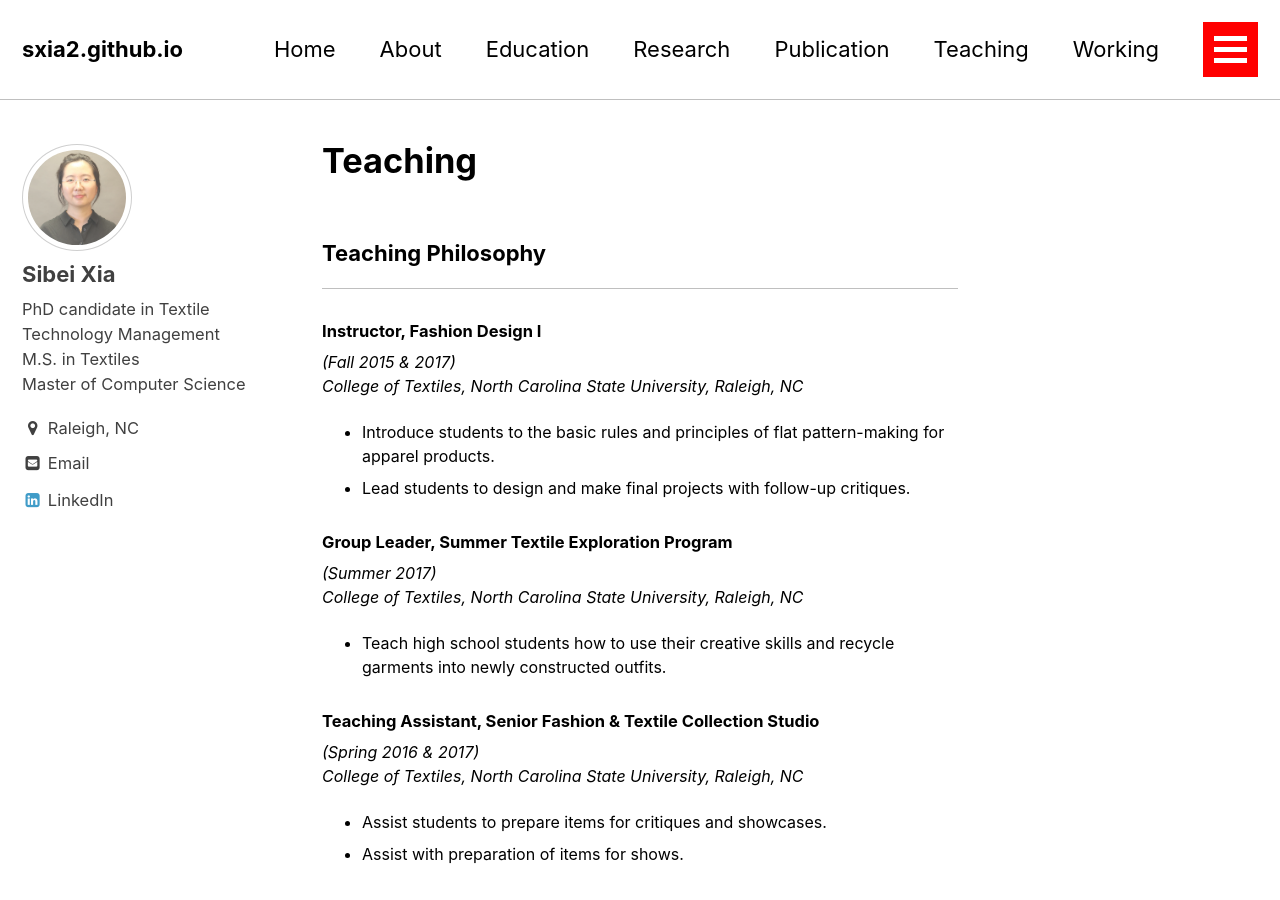
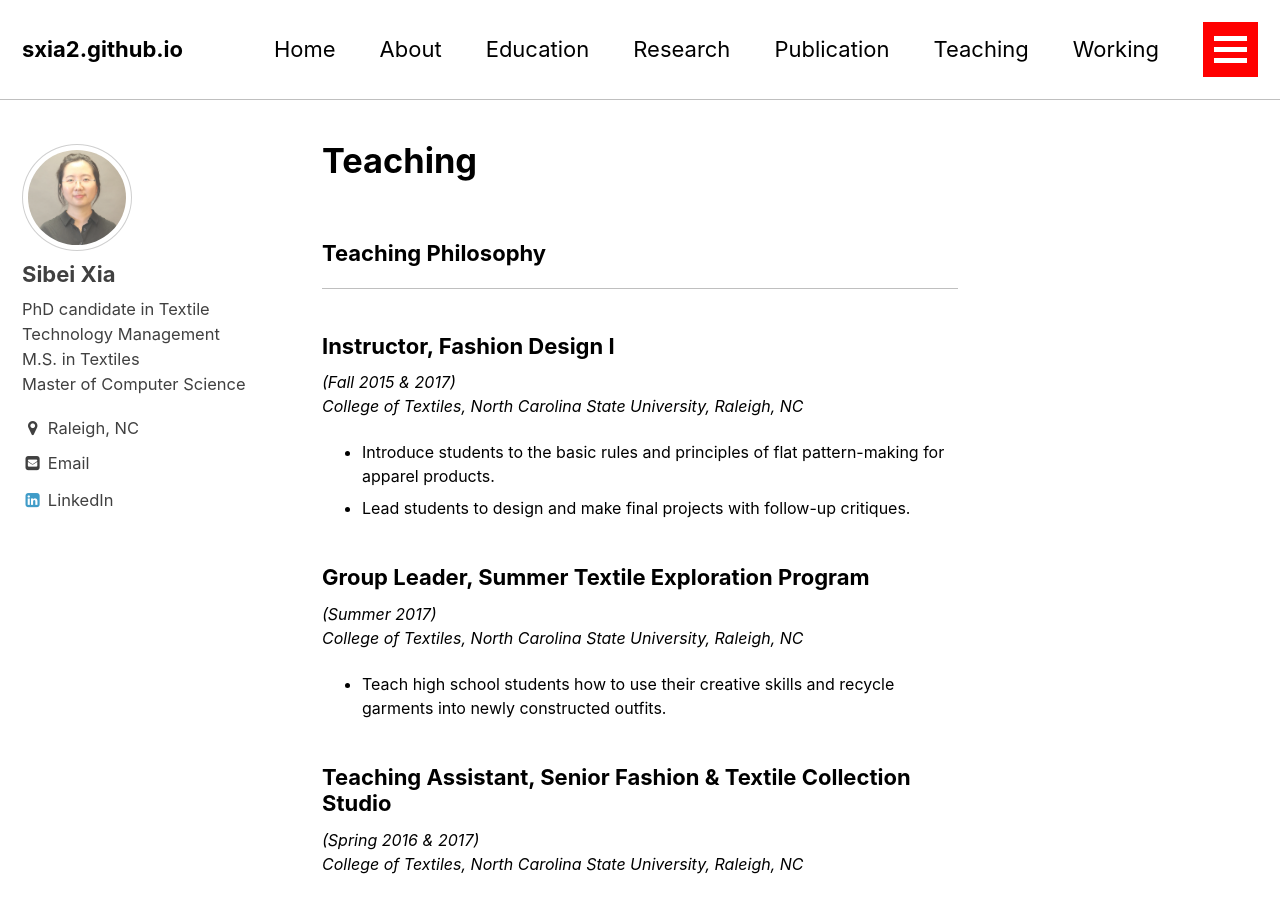
Before and after one commit to sxia2/sxia2.github.io, a Jekyll site: the page built from _pages/teaching.md, in a window 1280 px wide and 900 px high. Built offline with Jekyll 4.4.1, drawn with Linux system fonts in a browser that asks for light colours.

```diff
--- a/_pages/teaching.md
+++ b/_pages/teaching.md
@@ -7,36 +7,36 @@ title: "Teaching"
 
 
 ---
-#### Instructor, Fashion Design I
+### Instructor, Fashion Design I
 *(Fall 2015 & 2017)*
 *College of Textiles, North Carolina State University, Raleigh, NC*
    -	Introduce students to the basic rules and principles of flat pattern-making for apparel products.
    -  Lead students to design and make final projects with follow-up critiques.
 
-#### Group Leader, Summer Textile Exploration Program
+### Group Leader, Summer Textile Exploration Program
 *(Summer 2017)*
 *College of Textiles, North Carolina State University, Raleigh, NC*
    -	Teach high school students how to use their creative skills and recycle garments into newly constructed outfits.
 
-#### Teaching Assistant, Senior Fashion & Textile Collection Studio
+### Teaching Assistant, Senior Fashion & Textile Collection Studio
 *(Spring 2016 & 2017)*
 *College of Textiles, North Carolina State University, Raleigh, NC*
    -	Assist students to prepare items for critiques and showcases.
    -  Assist with preparation of items for shows.
 
-#### Co-instructor (with Dr. Cynthia Istook), Fashion Product Analysis
+### Co-instructor (with Dr. Cynthia Istook), Fashion Product Analysis
 *(Fall 2016)*
 *College of Textiles, North Carolina State University, Raleigh, NC*
    -	Teach students how to use industrial sewing machines.
    -  Teach students how to make sewing products with follow-up critiques.
 
-#### Instructor, Sewing and Embroidery Workshops
+### Instructor, Sewing and Embroidery Workshops
 *(Fall 2012 – Spring 2013)*
 *TechShop, Raleigh, NC*
    -	Train members on using sewing machines.
    -  Train members on using embroidery machines.
 
-#### Lab Assistant, Apparel Lab
+### Lab Assistant, Apparel Lab
 *(Fall 2011 – Spring 2013)*
 *College of Textiles, North Carolina State University, Raleigh, NC*
    -	Maintain machines and other equipment in the Apparel Lab.
```
